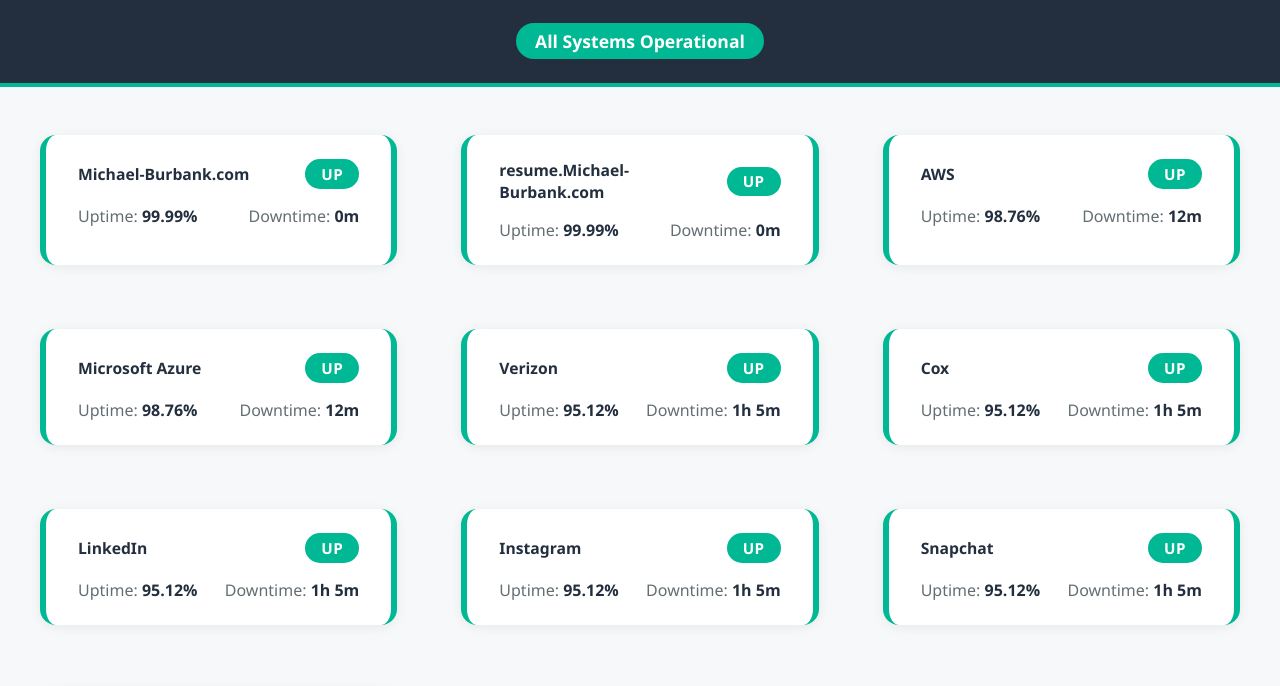
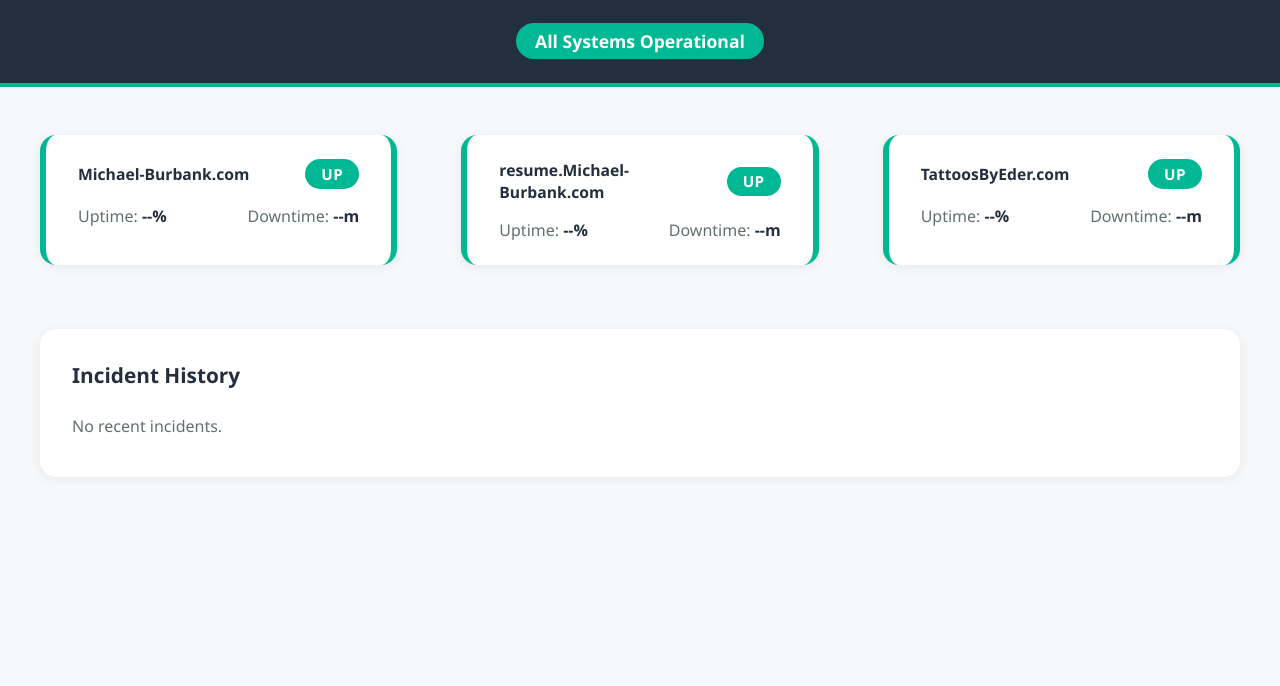
Before and after one commit to Michael-Burbank/CloudOps-Status-Page, a plain HTML site: page website/index.html in a window 1280 px wide. Shown: the part 83-769 px from the top of the page. Drawn offline with Linux system fonts and the light colour scheme; a script that the page names is missing.

```diff
--- a/website/index.html
+++ b/website/index.html
@@ -20,8 +20,8 @@
                     <span class="service-status up">UP</span>
                 </header>
                 <div class="service-metrics">
-                    <span>Uptime: <strong>99.99%</strong></span>
-                    <span>Downtime: <strong>0m</strong></span>
+                    <span>Uptime: <strong>--%</strong></span>
+                    <span>Downtime: <strong>--m</strong></span>
                 </div>
             </article>
             <article class="service-card resume-michael-burbank">
@@ -30,18 +30,28 @@
                     <span class="service-status up">UP</span>
                 </header>
                 <div class="service-metrics">
-                    <span>Uptime: <strong>99.99%</strong></span>
-                    <span>Downtime: <strong>0m</strong></span>
+                    <span>Uptime: <strong>--%</strong></span>
+                    <span>Downtime: <strong>--m</strong></span>
                 </div>
             </article>
-            <article class="service-card aws">
+            <article class="service-card tattoos-by-eder">
+                <header class="service-header">
+                    <span class="service-name">TattoosByEder.com</span>
+                    <span class="service-status up">UP</span>
+                </header>
+                <div class="service-metrics">
+                    <span>Uptime: <strong>--%</strong></span>
+                    <span>Downtime: <strong>--m</strong></span>
+                </div>
+            </article>
+            <!-- <article class="service-card aws">
                 <header class="service-header">
                     <span class="service-name">AWS</span>
                     <span class="service-status up">UP</span>
                 </header>
                 <div class="service-metrics">
-                    <span>Uptime: <strong>98.76%</strong></span>
-                    <span>Downtime: <strong>12m</strong></span>
+                    <span>Uptime: <strong>--%</strong></span>
+                    <span>Downtime: <strong>--m</strong></span>
                 </div>
             </article>
             <article class="service-card microsoft-azure">
@@ -50,8 +60,8 @@
                     <span class="service-status up">UP</span>
                 </header>
                 <div class="service-metrics">
-                    <span>Uptime: <strong>98.76%</strong></span>
-                    <span>Downtime: <strong>12m</strong></span>
+                    <span>Uptime: <strong>--%</strong></span>
+                    <span>Downtime: <strong>--m</strong></span>
                 </div>
             </article>
             <article class="service-card verizon">
@@ -60,8 +70,8 @@
                     <span class="service-status up">UP</span>
                 </header>
                 <div class="service-metrics">
-                    <span>Uptime: <strong>95.12%</strong></span>
-                    <span>Downtime: <strong>1h 5m</strong></span>
+                    <span>Uptime: <strong>--%</strong></span>
+                    <span>Downtime: <strong>--m</strong></span>
                 </div>
             </article>
             <article class="service-card cox">
@@ -70,8 +80,8 @@
                     <span class="service-status up">UP</span>
                 </header>
                 <div class="service-metrics">
-                    <span>Uptime: <strong>95.12%</strong></span>
-                    <span>Downtime: <strong>1h 5m</strong></span>
+                    <span>Uptime: <strong>--%</strong></span>
+                    <span>Downtime: <strong>--m</strong></span>
                 </div>
             </article>
             <article class="service-card linkedin">
@@ -80,8 +90,8 @@
                     <span class="service-status up">UP</span>
                 </header>
                 <div class="service-metrics">
-                    <span>Uptime: <strong>95.12%</strong></span>
-                    <span>Downtime: <strong>1h 5m</strong></span>
+                    <span>Uptime: <strong>--%</strong></span>
+                    <span>Downtime: <strong>--m</strong></span>
                 </div>
             </article>
             <article class="service-card instagram">
@@ -90,8 +100,8 @@
                     <span class="service-status up">UP</span>
                 </header>
                 <div class="service-metrics">
-                    <span>Uptime: <strong>95.12%</strong></span>
-                    <span>Downtime: <strong>1h 5m</strong></span>
+                    <span>Uptime: <strong>--%</strong></span>
+                    <span>Downtime: <strong>--m</strong></span>
                 </div>
             </article>
             <article class="service-card snapchat">
@@ -100,8 +110,8 @@
                     <span class="service-status up">UP</span>
                 </header>
                 <div class="service-metrics">
-                    <span>Uptime: <strong>95.12%</strong></span>
-                    <span>Downtime: <strong>1h 5m</strong></span>
+                    <span>Uptime: <strong>--%</strong></span>
+                    <span>Downtime: <strong>--m</strong></span>
                 </div>
             </article>
             <article class="service-card tiktok">
@@ -110,10 +120,10 @@
                     <span class="service-status up">UP</span>
                 </header>
                 <div class="service-metrics">
-                    <span>Uptime: <strong>95.12%</strong></span>
-                    <span>Downtime: <strong>1h 5m</strong></span>
+                    <span>Uptime: <strong>--%</strong></span>
+                    <span>Downtime: <strong>--m</strong></span>
                 </div>
-            </article>
+            </article> -->
 
             <!-- Add more service-card <article> blocks as needed -->
         </section>
@@ -125,9 +135,9 @@
         </aside>
     </main>
 
-    <footer class="status-footer">
-        <!-- <p>&copy; 2026 CloudOps Status Page</p> -->
-    </footer>
+    <!-- <footer class="status-footer">
+        <p>&copy; 2026 CloudOps Status Page</p>
+    </footer> -->
     <script src="/website/assets/js/main.js" defer></script>
 </body>
 </html>
```
